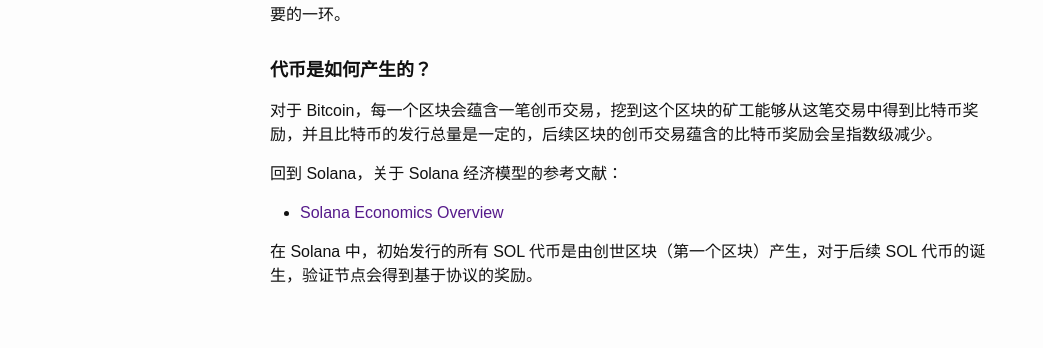
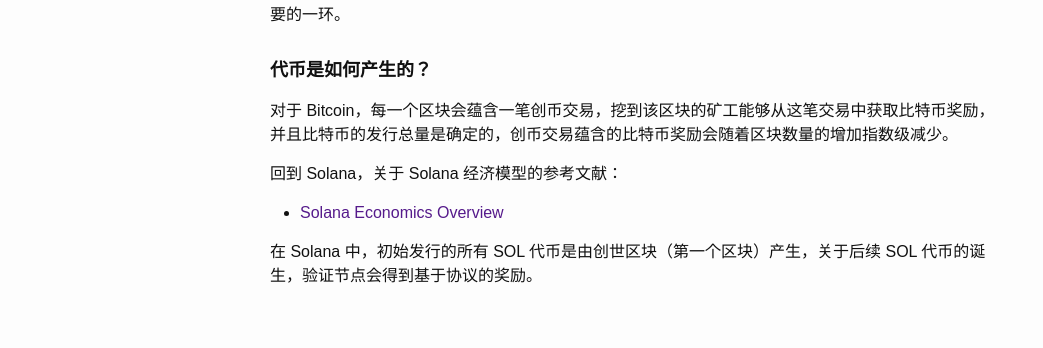
Before and after one commit to xdsdmg/xdsdmg.github.io, a Jekyll site: the page built from docs/_posts/2024-06-10-web3-think.md, in a window 1280 px wide. Shown: the part 1641-1989 px from the top of the page, without its empty margins (0-1043 px from the left). Built offline with Jekyll 4.4.1, drawn with Linux system fonts in a browser that asks for light colours; the table of contents is made by our own code.

Commit message:
write post

```diff
--- a/docs/_posts/2024-06-10-web3-think.md
+++ b/docs/_posts/2024-06-10-web3-think.md
@@ -51,10 +51,10 @@
 
 ##### **代币是如何产生的？**
 
-对于 Bitcoin，每一个区块会蕴含一笔创币交易，挖到这个区块的矿工能够从这笔交易中得到比特币奖励，并且比特币的发行总量是一定的，后续区块的创币交易蕴含的比特币奖励会呈指数级减少。
+对于 Bitcoin，每一个区块会蕴含一笔创币交易，挖到该区块的矿工能够从这笔交易中获取比特币奖励，并且比特币的发行总量是确定的，创币交易蕴含的比特币奖励会随着区块数量的增加指数级减少。
 
 回到 Solana，关于 Solana 经济模型的参考文献：
 
 - [Solana Economics Overview](https://solana.com/zh/docs/economics)
 
-在 Solana 中，初始发行的所有 SOL 代币是由创世区块（第一个区块）产生，对于后续 SOL 代币的诞生，验证节点会得到基于协议的奖励。
+在 Solana 中，初始发行的所有 SOL 代币是由创世区块（第一个区块）产生，关于后续 SOL 代币的诞生，验证节点会得到基于协议的奖励。
```
